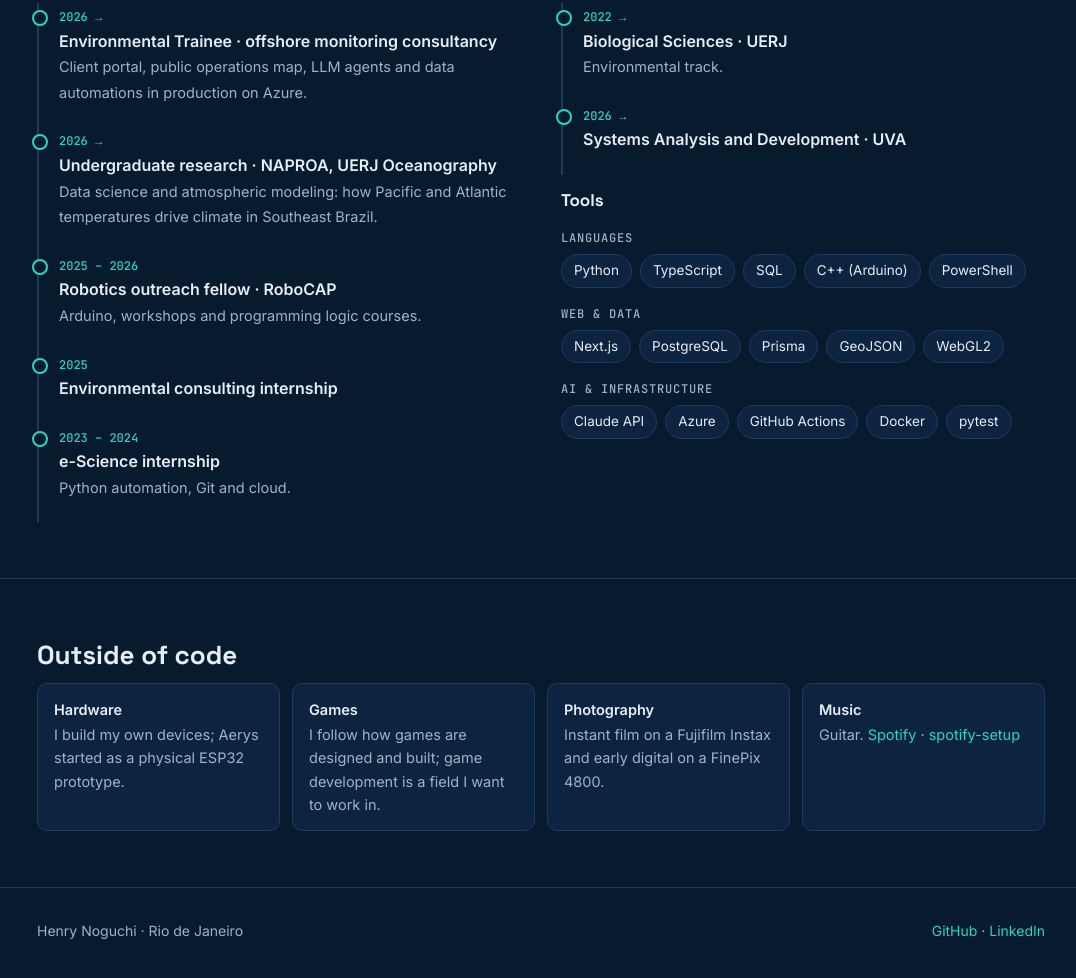
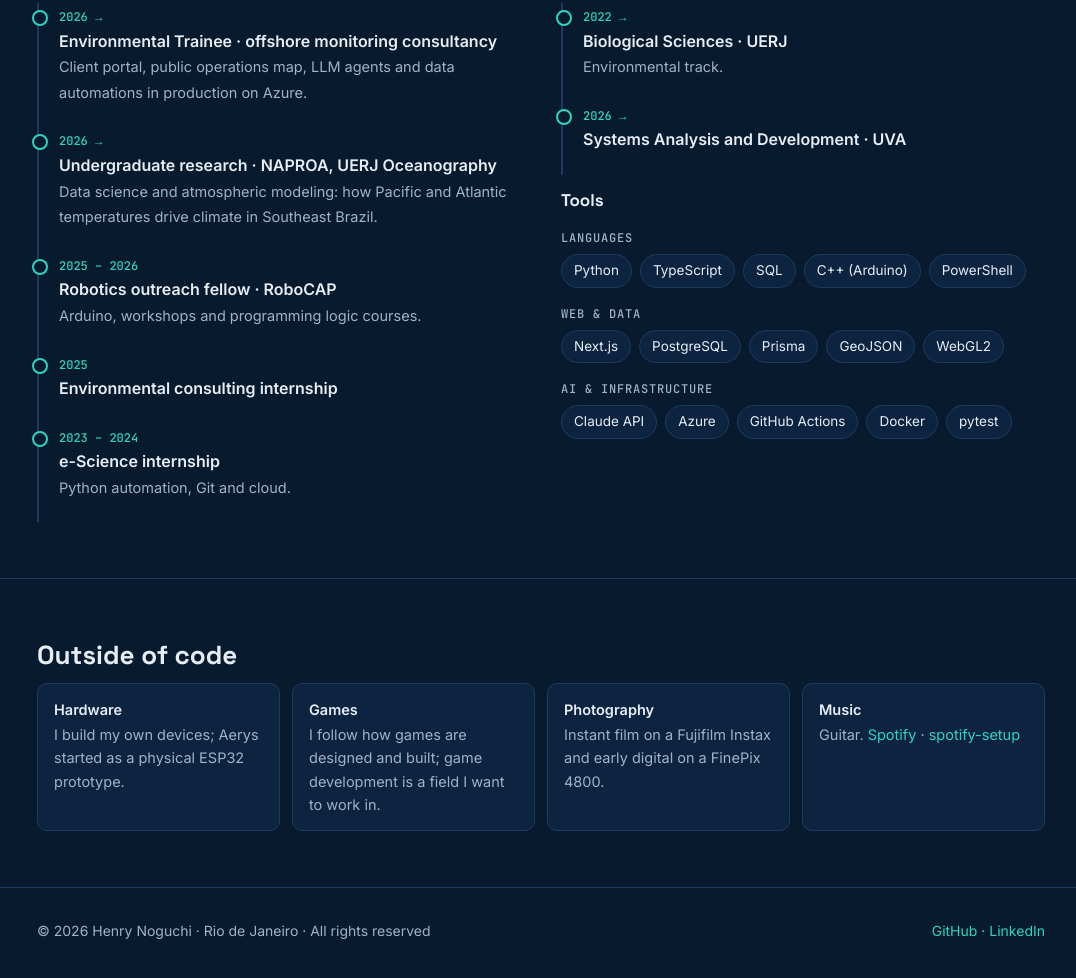
Before and after one commit to hnryguchi/hnryguchi.github.io, a plain HTML site: page index.html in a window 1280 px wide. Shown: the part 2570-3548 px from the top of the page, without its empty margins (99-1175 px from the left). Drawn offline with Linux system fonts and the light colour scheme.

Commit message:
site: aviso de direitos reservados no rodapé
Co-Authored-By: Claude Opus 5.5 <noreply@anthropic.com>

```diff
--- a/index.html
+++ b/index.html
@@ -293,7 +293,7 @@ footer .wrap{display:flex;flex-wrap:wrap;gap:16px;justify-content:space-between}
 
 <footer id="contato">
   <div class="wrap">
-    <span>Henry Noguchi · Rio de Janeiro</span>
+    <span>© 2026 Henry Noguchi · Rio de Janeiro · <span lang="pt">Todos os direitos reservados</span><span lang="en">All rights reserved</span></span>
     <span><a href="https://github.com/hnryguchi">GitHub</a> · <a href="https://www.linkedin.com/in/henry-noguchi-340933201/">LinkedIn</a></span>
   </div>
 </footer>
```
